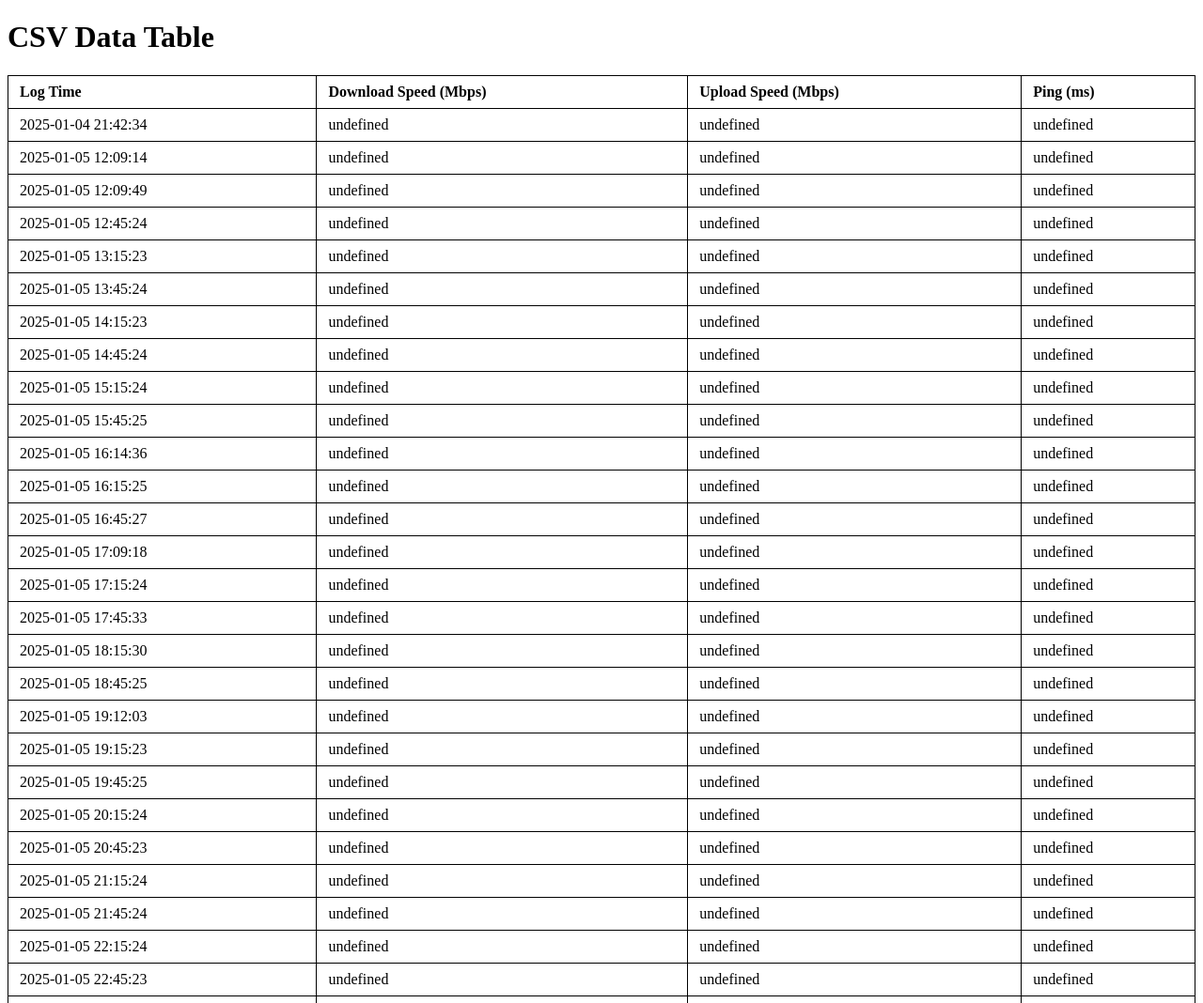
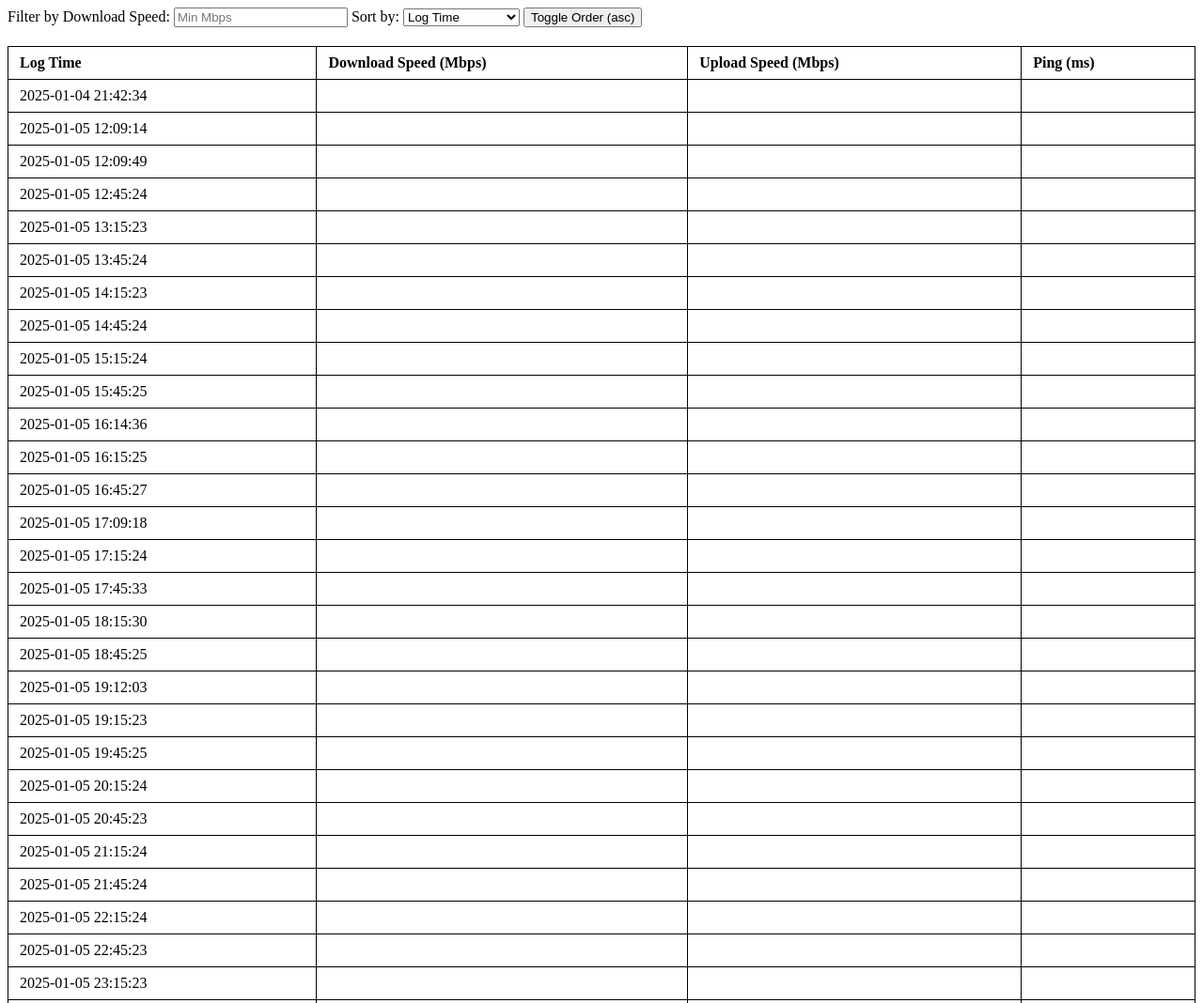
Before and after one commit to dovissz/RpiSpeedTest, a plain HTML site: page index.html in a window 1280 px wide. Shown: the top 1068 px of the page at 94% size. Drawn offline with nearby package versions, Linux system fonts and the light colour scheme.

Commit message:
Update index.html

```diff
--- a/index.html
+++ b/index.html
@@ -3,7 +3,7 @@
 <head>
   <meta charset="UTF-8">
   <meta name="viewport" content="width=device-width, initial-scale=1.0">
-  <title>CSV Table Example</title>
+  <title>CSV Data Table</title>
   <script src="https://cdnjs.cloudflare.com/ajax/libs/PapaParse/5.4.1/papaparse.min.js"></script>
   <style>
     table {
@@ -17,11 +17,29 @@
       padding: 8px 12px;
       text-align: left;
     }
+    .filter-sort {
+      margin-bottom: 20px;
+    }
   </style>
 </head>
 <body>
   <div>
-    <h1>CSV Data Table</h1>
+    <div class="filter-sort">
+      <label>
+        Filter by Download Speed:
+        <input type="number" id="filter-speed" placeholder="Min Mbps">
+      </label>
+      <label>
+        Sort by:
+        <select id="sort-column">
+          <option value="LogTime">Log Time</option>
+          <option value="DownloadSpeedMbps">Download Speed</option>
+          <option value="UploadSpeedMbps">Upload Speed</option>
+          <option value="PingMs">Ping</option>
+        </select>
+        <button id="toggle-sort">Toggle Order (asc)</button>
+      </label>
+    </div>
     <table id="data-table">
       <thead>
         <tr>
@@ -38,41 +56,68 @@
   </div>
 
   <script>
-    // Specify your CSV file path
     const csvFilePath = './internet_speed_log.csv';
-    const tableBody = document.getElementById('data-table').querySelector('tbody');
+    let data = [];
+    let sortOrder = 'asc';
 
-    // Use PapaParse to fetch and parse the CSV
     Papa.parse(csvFilePath, {
       download: true,
       header: true,
       skipEmptyLines: true,
       complete: function(results) {
-        const data = results.data;
+        data = results.data;
         renderTable(data);
       },
       error: function(error) {
         console.error('Error loading CSV:', error);
-        tableBody.innerHTML = '<tr><td colspan="4">Failed to load data.</td></tr>';
       }
     });
 
-    function renderTable(data) {
-      if (data.length === 0) {
-        tableBody.innerHTML = '<tr><td colspan="4">No data available.</td></tr>';
+    function renderTable(filteredData) {
+      const tableBody = document.getElementById('data-table').querySelector('tbody');
+      if (!filteredData.length) {
+        tableBody.innerHTML = '<tr><td colspan="4">No matching records.</td></tr>';
         return;
       }
 
-      const rows = data.map(row => `
+      tableBody.innerHTML = filteredData.map(row => `
         <tr>
-          <td>${row.LogTime}</td>
-          <td>${row.DownloadSpeedMbps}</td>
-          <td>${row.UploadSpeedMbps}</td>
-          <td>${row.PingMs}</td>
-        </tr>`).join('');
+          <td>${row['LogTime'] || ''}</td>
+          <td>${row['DownloadSpeedMbps'] || ''}</td>
+          <td>${row['UploadSpeedMbps'] || ''}</td>
+          <td>${row['PingMs'] || ''}</td>
+        </tr>
+      `).join('');
+    }
 
-      tableBody.innerHTML = rows;
-    }
+    // Filter and Sort Events
+    document.getElementById('filter-speed').addEventListener('input', function () {
+      const filterValue = parseFloat(this.value) || 0;
+      const filteredData = data.filter(row => parseFloat(row['DownloadSpeedMbps'] || 0) >= filterValue);
+      renderTable(filteredData);
+    });
+
+    document.getElementById('sort-column').addEventListener('change', function () {
+      const sortColumn = this.value;
+      const sortedData = [...data].sort((a, b) => {
+        const aValue = a[sortColumn];
+        const bValue = b[sortColumn];
+        return sortOrder === 'asc' ? (aValue > bValue ? 1 : -1) : (aValue < bValue ? 1 : -1);
+      });
+      renderTable(sortedData);
+    });
+
+    document.getElementById('toggle-sort').addEventListener('click', function () {
+      sortOrder = sortOrder === 'asc' ? 'desc' : 'asc';
+      this.textContent = `Toggle Order (${sortOrder})`;
+      const sortColumn = document.getElementById('sort-column').value;
+      const sortedData = [...data].sort((a, b) => {
+        const aValue = a[sortColumn];
+        const bValue = b[sortColumn];
+        return sortOrder === 'asc' ? (aValue > bValue ? 1 : -1) : (aValue < bValue ? 1 : -1);
+      });
+      renderTable(sortedData);
+    });
   </script>
 </body>
 </html>
```
